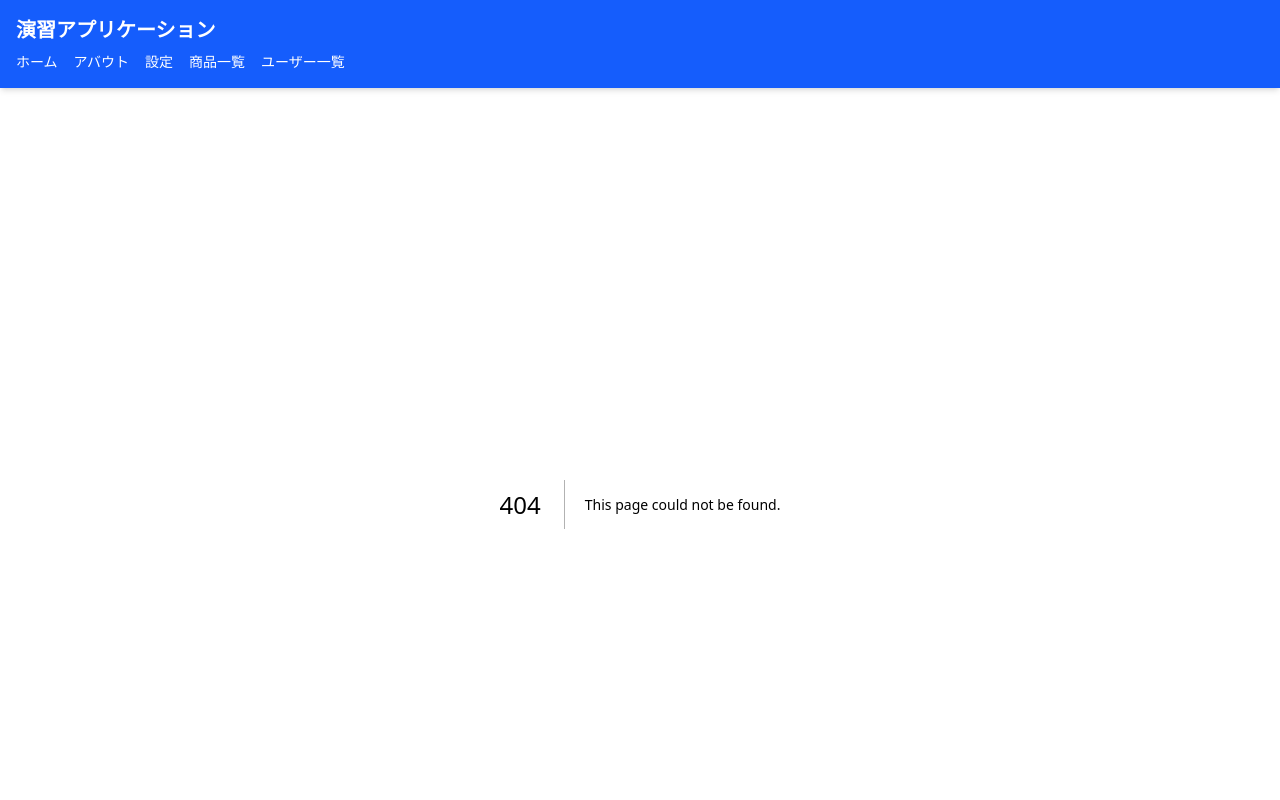
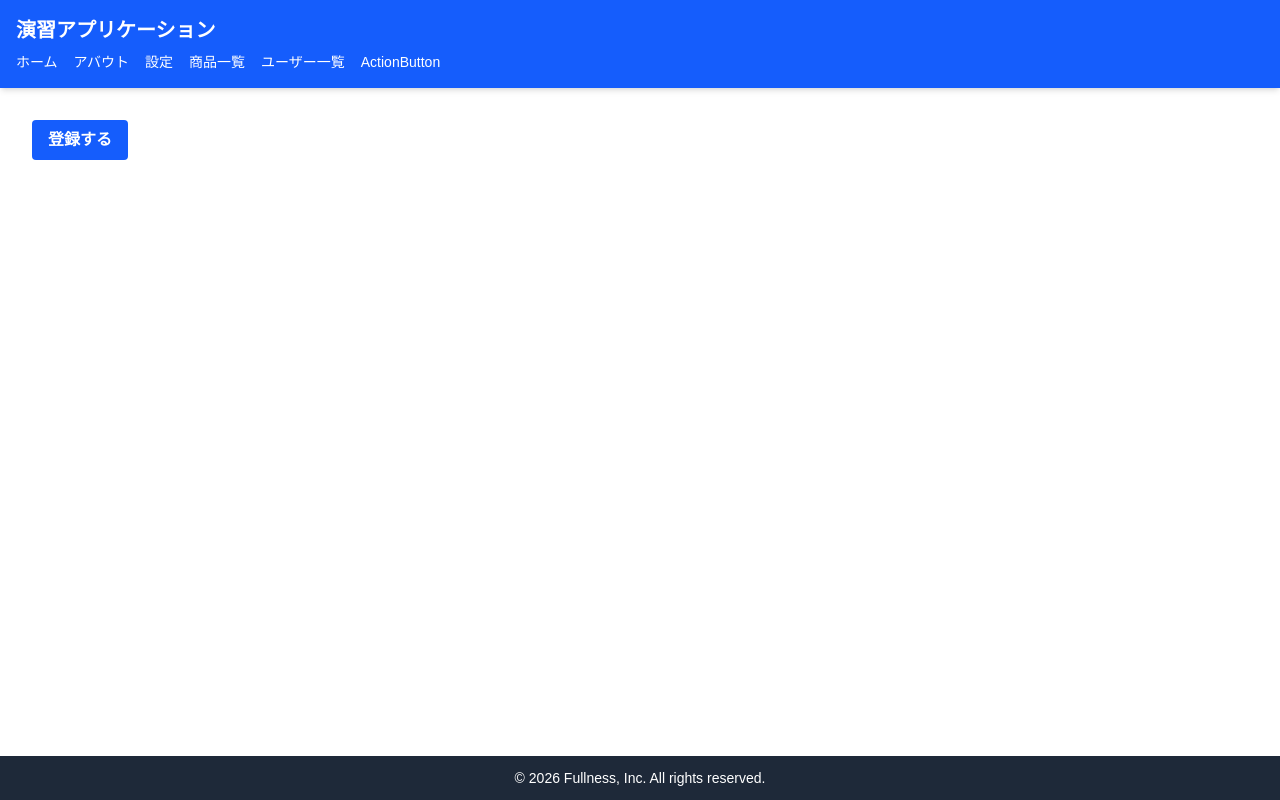
Before and after one commit to H-Akaogi/TS-Frontend-Exercise, a Next.js app: page /chapter04/li4-1/button in a window 1280 px wide. Before the commit this address had no page. Shown: the top 800 px of the page. Built offline with nearby package versions, Linux system fonts and the light colour scheme.

Commit message:
リスト4-1 ActionButtonコンポーネントの実装

```diff
--- /dev/null
+++ b/app/chapter04/li4-1/button/page.tsx
@@ -0,0 +1,16 @@
+// 親(page.tsx)の先頭に必ず付加する
+"use client";
+import ActionButton from "@/components/chapter04/li4-1/button/ActionButton";
+
+export default function SamplePage() {
+    const handleClick = () => {
+        alert("ボタンがクリックされました！"); // 画面に警告ダイアログを出す
+    };
+
+    return (
+        <main className="p-4">
+            {/* 共通ボタンに、文字と処理をPropsで渡す */}
+            <ActionButton label="登録する" onClick={handleClick} />
+        </main>
+    );
+}
--- a/app/layout/basic.tsx
+++ b/app/layout/basic.tsx
@@ -39,6 +39,9 @@
                             <a href="/chapter03/ex3-3" className="hover:underline">商品一覧</a>
                             {/* リスト3-3 コンポーネント間のデータ受け渡し */}
                             <a href="/chapter03/li3-3" className="hover:underline">ユーザー一覧</a>
+                            {/* リスト4-1 ActionButtonコンポーネントの実装 */}
+                            <a href="/chapter04/li4-1/button" className="hover:underline">ActionButton</a>
+
                         </nav>
                     </div>
                 </header>
--- /dev/null
+++ b/components/chapter04/li4-1/button/ActionButton.tsx
@@ -0,0 +1,26 @@
+/**
+ * リスト4-1 ActionButtonコンポーネントの実装
+ */
+"use client"; // クリックイベント(動き)を扱うため必須
+
+// 受け取るデータのルール(型)
+type ActionButtonProps = {
+    label: string; // ボタンに表示する文字
+    onClick: () => void; // クリックされたときに実行する(アロー関数)
+};
+
+/**
+ * コンポーネントの実装
+ * @param label ボタンに表示する文字
+ * @param onClick クリックされたときに実行する
+ * @returns
+ */
+export default function ActionButton({ label, onClick }: ActionButtonProps) {
+    return (
+        <button
+            onClick={onClick}
+            className="bg-blue-600 hover:bg-blue-700 text-white font-bold py-2 px-4 rounded">
+            {label}
+        </button>
+    );
+}
```
